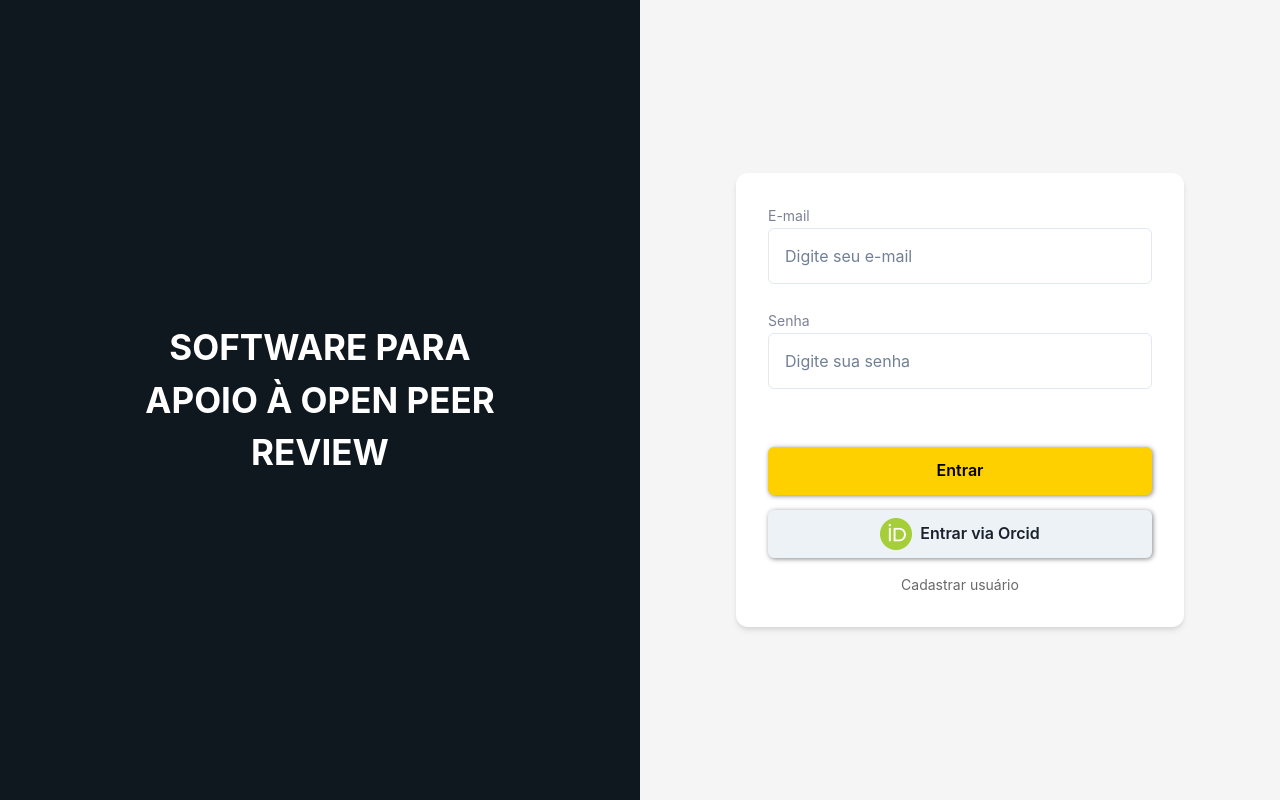
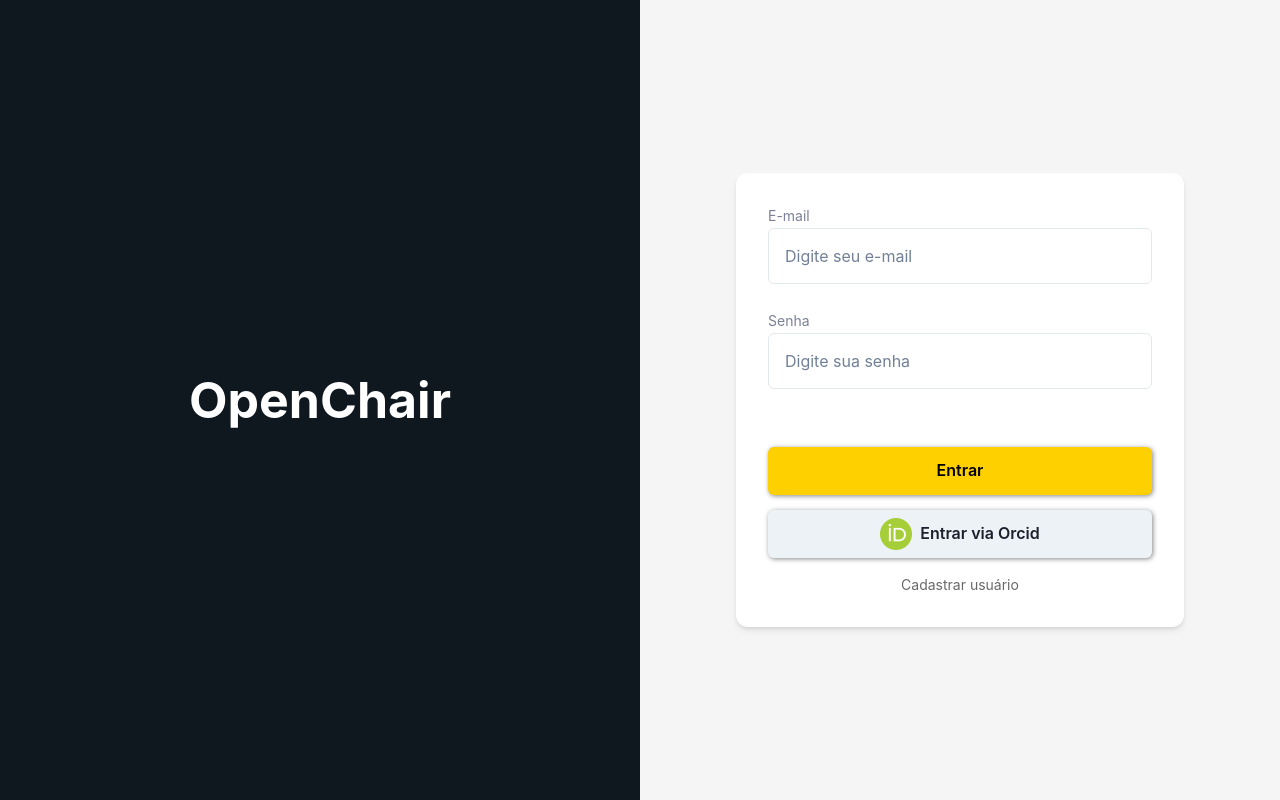
Before and after one commit to fonseca741/opr, a Next.js app in the folder frontend-opr/: page /login in a window 1280 px wide. Built offline with nearby package versions, Linux system fonts and the light colour scheme.

Commit message:
changing software name in login page

```diff
--- a/frontend-opr/src/components/layout/layout-default.tsx
+++ b/frontend-opr/src/components/layout/layout-default.tsx
@@ -23,11 +23,11 @@ const LayoutDefault = ({ children }: LayoutDefaultProps) => (
       <Text
         color="#fff"
         fontWeight="bold"
-        fontSize="35"
+        fontSize="50"
         textAlign="center"
         width="60%"
       >
-        SOFTWARE PARA APOIO À OPEN PEER REVIEW
+        OpenChair
       </Text>
     </Flex>
 
```
